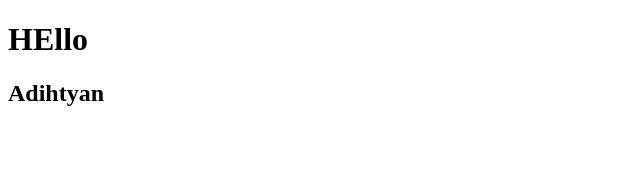
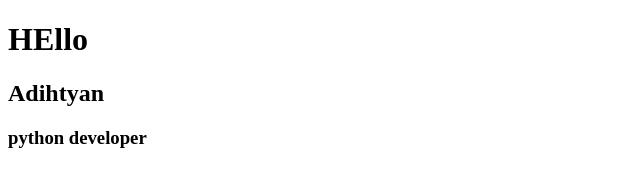
Before and after one commit to adith-yn/git, a plain HTML site: page index.html in a window 1280 px wide. Shown: the whole page, without its empty margins (0-640 px from the left). Drawn offline with Linux system fonts and the light colour scheme.

Commit message:
edited index

```diff
--- a/index.html
+++ b/index.html
@@ -8,5 +8,6 @@
 <body>
     <h1>HEllo</h1>
     <h2>Adihtyan</h2>
+    <h3>python developer</h3>
 </body>
 </html>
```
